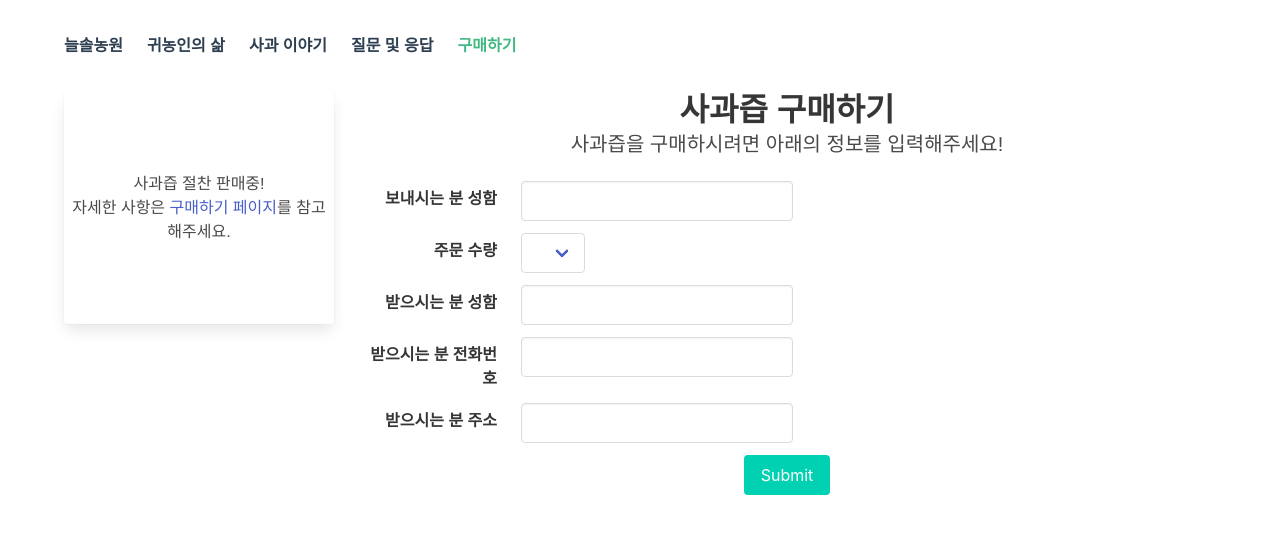
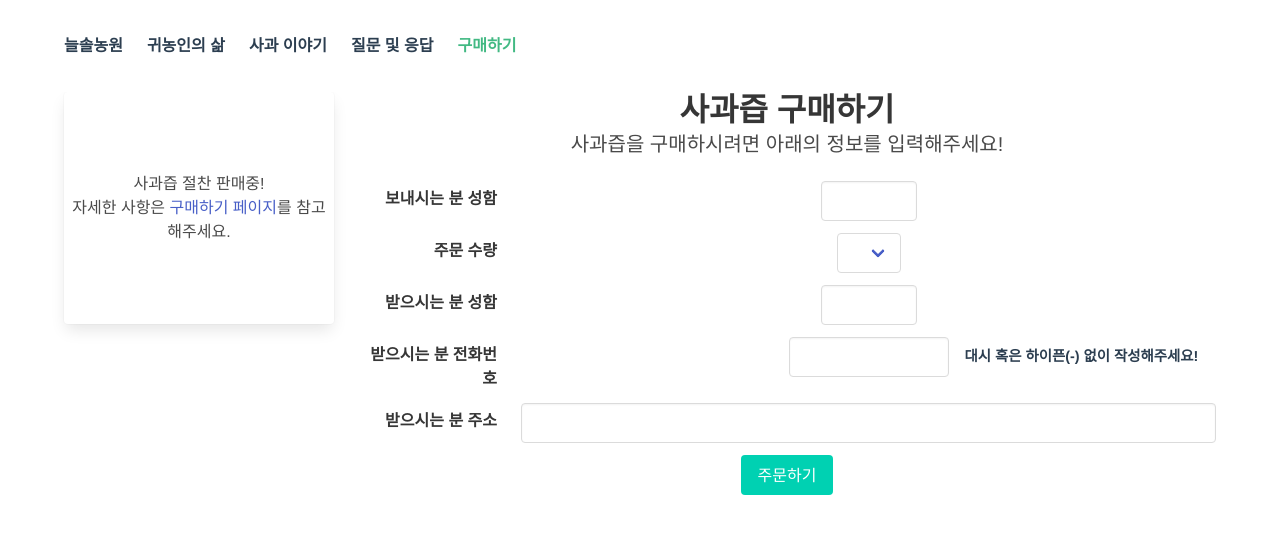
Before and after one commit to Zeniuus/awesome-applejuice, a Vue app in the folder client/: page /buy in a window 1280 px wide. Shown: the top 534 px of the page. Built offline with nearby package versions, Linux system fonts and the light colour scheme.

Commit message:
Change style of buy page

```diff
--- a/client/src/components/HorizontalInputField.vue
+++ b/client/src/components/HorizontalInputField.vue
@@ -17,6 +17,8 @@ export default {
 };
 </script>
 
-<style scoped>
-
+<style lang="scss" scoped>
+.control {
+  width: 100%;
+}
 </style>
--- a/client/src/views/Buy.vue
+++ b/client/src/views/Buy.vue
@@ -22,18 +22,21 @@
     </horizontal-input-field>
     <horizontal-input-field>
       <label slot="label" class="label" for="receiver-phone">받으시는 분 전화번호</label>
-      <input slot="input" id="receiver-phone" class="input"
-             type="tel" v-model="receiverPhone" />
+      <div slot="input" class="input-wrapper">
+        <input id="receiver-phone" class="input"
+               type="tel" v-model="receiverPhone" />
+        <span class="input-msg">대시 혹은 하이픈(-) 없이 작성해주세요!</span>
+      </div>
     </horizontal-input-field>
     <horizontal-input-field>
       <label slot="label" class="label" for="receiver-address">받으시는 분 주소</label>
       <input slot="input" id="receiver-address" class="input"
              type="text" v-model="receiverAddr" />
     </horizontal-input-field>
-    <div class="container">
+    <div class="buttons">
       <button class="button is-primary" :class="{ 'is-loading': this.isLoading }"
               @click="createNewOrder">
-        Submit
+        주문하기
       </button>
     </div>
   </div>
@@ -89,5 +92,31 @@ export default {
 };
 </script>
 
-<style style="scss" scoped>
+<style lang="scss" scoped>
+#sender-name, #receiver-name {
+  width: 6rem;
+}
+#receiver-phone {
+  width: 10rem;
+}
+.input-wrapper {
+  position: relative;
+  .input-msg {
+    position: absolute;
+    top: 50%;
+    transform: translateY(-50%);
+    font-size: 0.9rem;
+    margin-left: 1rem;
+    font-weight: bold;
+    /*&::before {*/
+      /*content: '* ';*/
+    /*}*/
+  }
+}
+.buttons {
+  width: 100%;
+  .button {
+    margin: 0 auto;
+  }
+}
 </style>
```
